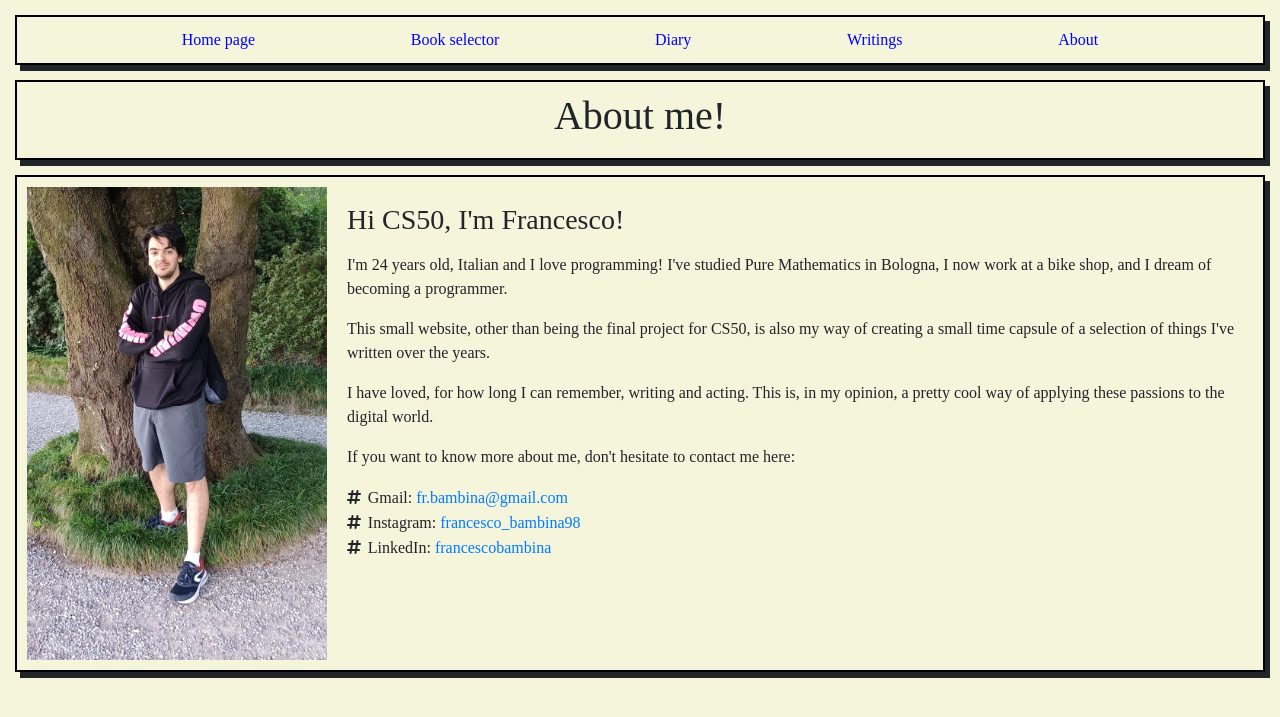
After one commit to kingkardan98/DGM, a Flask app: page /about in a window 1280 px wide. The commit adds this page. Shown: the top 717 px of the page. Run offline with Flask 3, Linux system fonts and the light colour scheme; some libraries are stand-ins or nearby versions.

Commit message:
Created and linked about page

```diff
--- a/main.py
+++ b/main.py
@@ -17,3 +17,7 @@ def selector():
 @app.route("/writings")
 def writings():
     return render_template("writings.html")
+
+@app.route("/about")
+def about():
+    return render_template("about.html")
--- a/static/baseStyle.css
+++ b/static/baseStyle.css
@@ -10,6 +10,11 @@ body {
     padding: 10px;
     border: 2px solid black;
     box-shadow: 5px 6px;
+}
+
+.inline {
+    display: inline-flex;
+    justify-content: space-between;
 }
 
 /* Alignment of elements inside content divs. */
@@ -53,3 +58,23 @@ body {
 .wide {
     width: 100%;
 }
+
+/* Custom list bullets */
+
+ul {
+    --icon-space: 1.3em;
+    list-style: none;
+    padding: 0;
+  }
+
+  li {
+    padding-left: var(--icon-space);
+  }
+
+  li:before{
+    content: "\23"; /* FontAwesome Unicode */
+    font-family: FontAwesome;
+    display: inline-block;
+    margin-left: calc( var(--icon-space) * -1 );
+    width: var(--icon-space);
+  }
--- /dev/null
+++ b/templates/about.html
@@ -0,0 +1,43 @@
+{% extends "base.html" %}
+
+{% block pagetitle %}
+<title>About</title>
+{% endblock %}
+
+{% block body %}
+
+<div class="content justify-center">
+    <h1>About me!</h1>
+</div>
+
+<div class="content">
+    <div id="container" class="inline">
+        <div id="imgContainer">
+            <img src="../static/myFoto.jpg" style="width: 300px">
+        </div>
+        <div id="textContainer" style="padding-left: 20px;">
+            <p>
+                <h3>Hi CS50, I'm Francesco!</h3>
+            </p>
+            <p>
+                I'm 24 years old, Italian and I love programming! I've studied Pure Mathematics in Bologna, I now work at a bike shop, and I dream of becoming a programmer.
+            </p>
+            <p>
+                This small website, other than being the final project for CS50, is also my way of creating a small time capsule of a selection of things I've written over the years.
+            </p>
+            <p>
+                I have loved, for how long I can remember, writing and acting. This is, in my opinion, a pretty cool way of applying these passions to the digital world.
+            </p>
+            <p>
+                If you want to know more about me, don't hesitate to contact me here:
+                <ul>
+                    <li>Gmail: <a href="mailto:fr.bambina@gmail.com">fr.bambina@gmail.com</a></li>
+                    <li>Instagram: <a href="https://www.instagram.com/francesco_bambina98/">francesco_bambina98</a></li>
+                    <li>LinkedIn: <a href="https://www.linkedin.com/in/francescobambina/">francescobambina</a></li>
+                </ul>
+            </p>
+        </div>
+    </div>
+</div>
+
+{% endblock %}
--- a/templates/base.html
+++ b/templates/base.html
@@ -43,6 +43,7 @@
                 <a href="{{ url_for('selector') }}" class="aStyle">Book selector</a>
                 <a href="{{ url_for('diary') }}" class="aStyle">Diary</a>
                 <a href="{{ url_for('writings') }}" class="aStyle">Writings</a>
+                <a href="{{ url_for('about') }}" class="aStyle">About</a>
             </div>
         </div>
         {% block body %}
--- a/templates/home.html
+++ b/templates/home.html
@@ -31,7 +31,7 @@
         There's also a book in the <a href="{{ url_for('writings') }}" class="aStyle">writings</a> section. As stated, it's stuff a 16 year old would write. Not of outstanding quality, but still, I'm proud of it!
     </p>
     <p>
-        In the <a href="#" class="aStyle">about</a> page, you can get to know a little bit about me as well!
+        In the <a href="{{ url_for('about') }}" class="aStyle">about</a> page, you can get to know a little bit about me as well!
     </p>
 </div>
 {% endblock %}
```
Also changed, not shown: static/myFoto.jpg (added).
